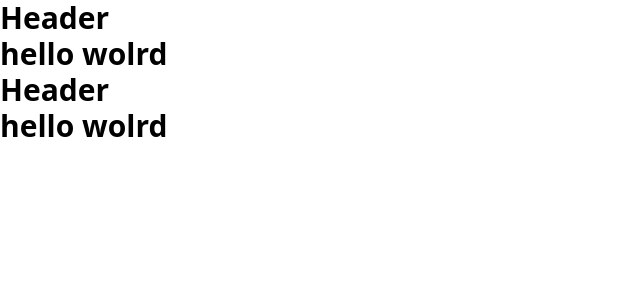
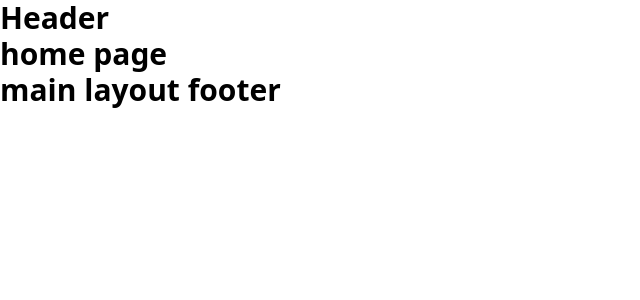
Before and after one commit to abedlrhman/furniture-store-aa, a React (Create React App) app: page / in a window 1280 px wide. Shown: the top 300 px of the page, without its empty margins (0-640 px from the left). Built offline with nearby package versions, Linux system fonts and the light colour scheme; the HTML template or start-up script is replaced by a standard one.

Commit message:
fix router on layout

```diff
--- a/src/App.tsx
+++ b/src/App.tsx
@@ -1,4 +1,4 @@
-import Home from "@pages/Home";
+import Home from "./pages/Home";
 import
 {
   BrowserRouter,
@@ -8,24 +8,27 @@ import
 import AllRoutes from "./router";
 
 function App ()
+
 {
 
   return (
     <div className="text-3xl font-bold">
+      <BrowserRouter>
+        <Routes>
+
+          {
+            AllRoutes.map(
+              ( item, index ) => (
+                <Route path="/" element={ <item.layout /> } key={ "pages-routes-" + index }>
+                  <Route index element={ <item.component /> } />
+                </Route>
+              )
+            )
+          }
+        </Routes>
+      </BrowserRouter>
 
 
-
-         <Home />
-
-
-
-
-
-
-
-
-
-      <Home />
     </div>
   );
 }
--- a/src/interfaces/router.tsx
+++ b/src/interfaces/router.tsx
@@ -3,7 +3,7 @@ import { FunctionComponent, ReactNode } from "react";
 export interface PageRouterType {
 
     hasAuth: false;
-    layout: FunctionComponent<{children?: ReactNode}>;
+    layout: FunctionComponent;
     component: FunctionComponent;
     path: string;
 }
--- a/src/layout/MainLayout.tsx
+++ b/src/layout/MainLayout.tsx
@@ -1,5 +1,6 @@
 import React, { ReactNode } from 'react'
 import Header from "@layout/Header"
+import { Outlet } from 'react-router-dom';
 
 type Props = {
     children?: ReactNode;
@@ -9,13 +10,12 @@ type Props = {
 function MainLayout ( { children }: Props )
 {
 
-    console.log( children )
     return (
         <div>
 
             <Header />
 
-            { children }
+            <Outlet />
 
             <footer>
                 main layout footer
--- a/src/pages/Home.tsx
+++ b/src/pages/Home.tsx
@@ -11,10 +11,7 @@ const Home = ( props: Props ) =>
     return (
         <div>
 
-            <Header />
-
-
-            <div>hello wolrd</div>
+            <div>home page</div>
 
 
         </div>
```
